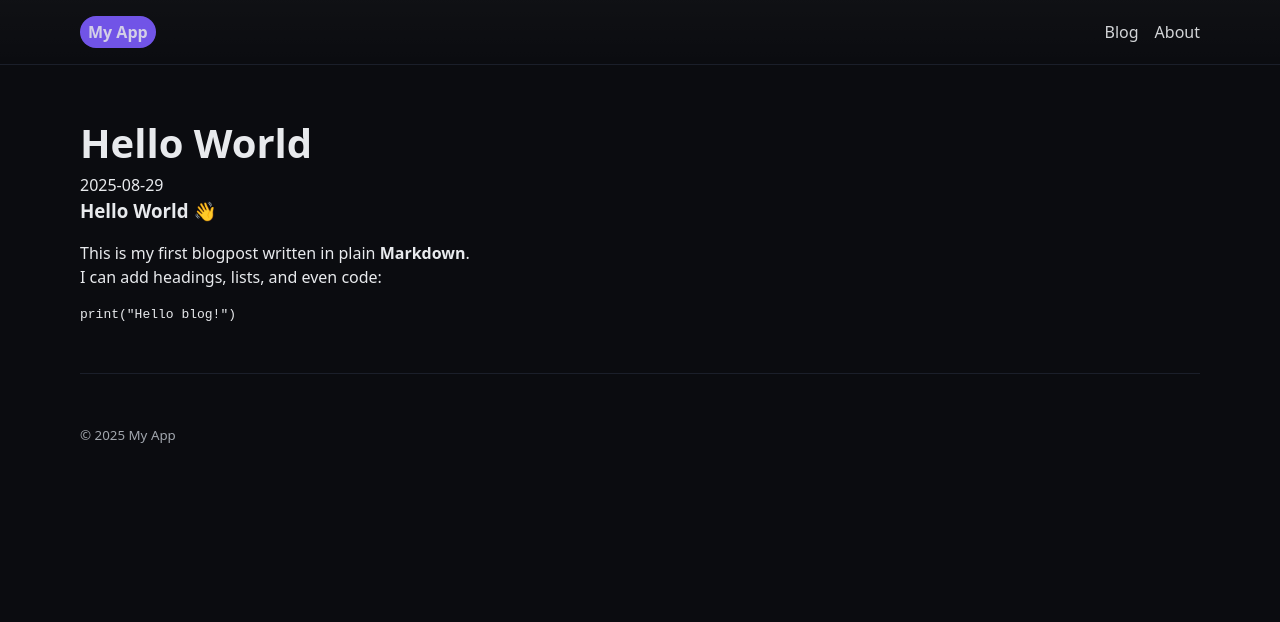
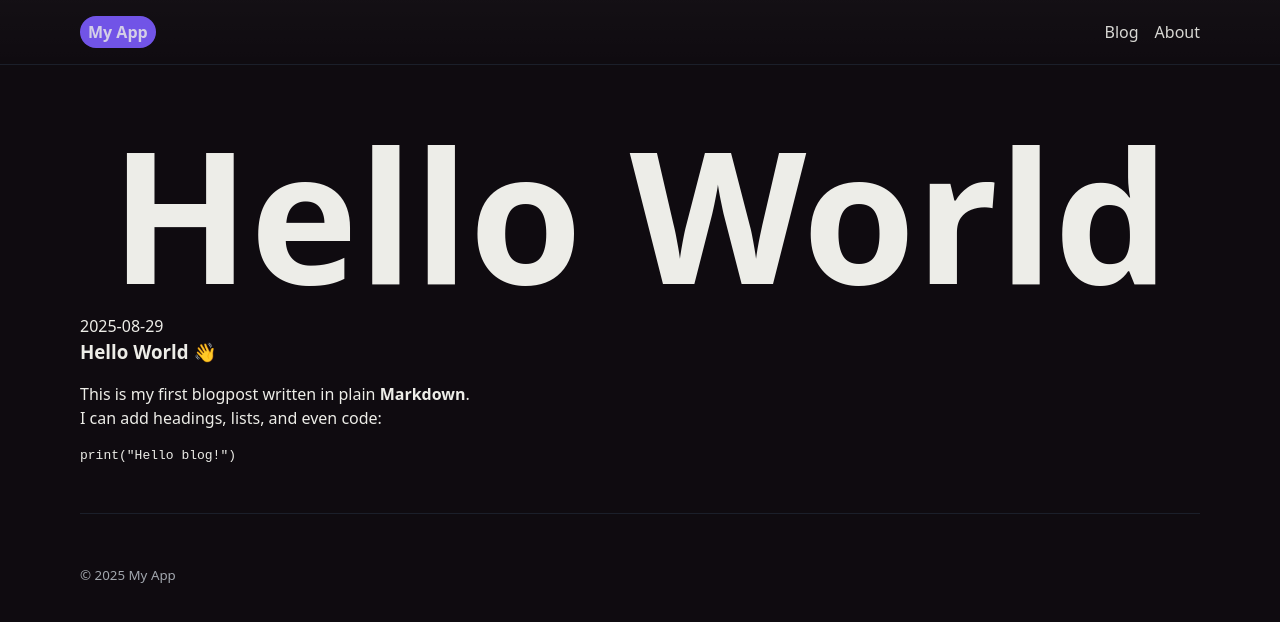
Before and after one commit to LazyDart/lazydart.github.io, a Next.js app: page /blog/hello-world in a window 1280 px wide. Shown: the top 622 px of the page. Built offline with nearby package versions, Linux system fonts and the light colour scheme.

Commit message:
feat: added huge blog titles with autofitting

```diff
--- a/app/blog/[slug]/page.module.css
+++ b/app/blog/[slug]/page.module.css
@@ -1,4 +1,25 @@
 /* app/blog/[slug]/page.module.css */
+.postTitle {
+  font-size: var(--title-size, 1.6rem);
+  line-height: 1.1;
+  text-wrap: balance;
+  overflow-wrap: anywhere;
+
+  /* start hidden to avoid pop */
+  opacity: 0;
+
+  /* (optional) reserve space to reduce layout shift while hidden */
+  min-block-size: calc(var(--lines, 2) * 1.1 * var(--title-size, 1.6rem));
+
+  text-align: center;
+  margin-inline: auto;
+  display: block;
+}
+
+.postTitle[data-fit="ready"] {
+  opacity: 1;
+  transition: opacity 120ms ease-out;
+}
 .article { --stack-gap: 1rem; }
-.title { font-size: clamp(1.75rem, 2.5vw + 1rem, 2.5rem); }
+.title { font-size: clamp(8rem, 12vw + 1rem, 10rem); }
 .meta { color: var(--muted); }
--- a/app/blog/[slug]/page.tsx
+++ b/app/blog/[slug]/page.tsx
@@ -3,6 +3,7 @@ import { getPostBySlug, getAllPosts } from "@/lib/posts";
 import { MDXRemote } from "next-mdx-remote/rsc";
 import { Container } from "@/app/components/Container";
 import { Section } from "@/app/components/Section";
+import { FitTitle } from "@/app/components/FitTitle";
 import styles from "./page.module.css";
 
 
@@ -18,7 +19,13 @@ export default async function BlogPost({ params }: {params: any }) {
     return (
     <Section>
       <Container>
-        <h1 className={styles.title}>{post.meta.title}</h1>
+        <FitTitle
+            text={post.meta.title}
+            className={styles.postTitle}
+            min={10}
+            max={100}
+            lines={1}
+        />
         <p className={styles.date}>{post.meta.date}</p>
         <article className={`stack ${styles.article}`}>
             {/* Render markdown/MDX content as React components */}
--- /dev/null
+++ b/app/components/FitTitle.tsx
@@ -0,0 +1,30 @@
+// components/FitTitle.tsx
+"use client";
+import { useEffect, useRef } from "react";
+import { useFitText } from "@/lib/useFitText"; // your faster hook
+
+type Props = { text: string; className?: string; min?: number; max?: number; lines?: number; };
+
+export function FitTitle({ text, className, min = 1.25, max = 4, lines = 2 }: Props) {
+  const { ref, ready } = useFitText({ min, max, lines }); // return "ready"
+  const elRef = useRef<HTMLElement | null>(null);
+
+  // tie the inner ref together (optional; useFitTextFast can expose "ref" directly)
+  useEffect(() => { elRef.current = ref.current; }, [ref]);
+
+  return (
+    <h1
+      ref={ref as any}
+      className={className}
+      data-fit={ready ? "ready" : "pending"}
+      style={{
+        // a small, safe default so it never renders HUGE initially
+        ["--title-size" as any]: `${Math.min(max, 10)}rem`,
+        // optional: reserve space ≈ lines * line-height * initial size (reduces layout shift)
+        ["--lines" as any]: lines,
+      }}
+    >
+      {text}
+    </h1>
+  );
+}
--- a/app/globals.css
+++ b/app/globals.css
@@ -18,9 +18,9 @@ p, h1, h2, h3, h4, h5, h6 { overflow-wrap: anywhere; }
   --gutter-lg: 2rem;        /* side padding ≥768px */
   --radius: 12px;
 
-  --bg: #0b0c10;
+  --bg: #0f0b10;
   --panel: #111317;
-  --text: #e8eaed;
+  --text: #edede8;
   --muted: #a1a6ad;
   --brand: #7c5cff;
   --brand-ink: #e9e4ff;
--- /dev/null
+++ b/lib/useFitText.ts
@@ -0,0 +1,105 @@
+// lib/useFitText.ts
+import { useEffect, useMemo, useRef, useState } from "react";
+
+type Options = {
+  min?: number;
+  max?: number;
+  lines?: number;
+  debounceMs?: number;
+};
+
+export function useFitText({
+  min = 1.25,
+  max = 4,
+  lines = 2,
+  debounceMs = 50,
+}: Options = {}) {
+  const ref = useRef<HTMLElement | null>(null);
+  const [ready, setReady] = useState(false);
+
+  const roRef = useRef<ResizeObserver | null>(null);
+  const ioRef = useRef<IntersectionObserver | null>(null);
+  const rafRef = useRef<number | null>(null);
+  const timerRef = useRef<number | null>(null);
+
+  const schedule = useMemo(
+    () => (fn: () => void) => {
+      if (timerRef.current) window.clearTimeout(timerRef.current);
+      timerRef.current = window.setTimeout(() => {
+        if (rafRef.current) cancelAnimationFrame(rafRef.current);
+        rafRef.current = requestAnimationFrame(fn);
+      }, debounceMs);
+    },
+    [debounceMs]
+  );
+
+  function apply(rem: number) {
+    const el = ref.current;
+    if (el) el.style.setProperty("--title-size", `${rem}rem`);
+  }
+
+  function fitsAt(rem: number, el: HTMLElement, container: HTMLElement): boolean {
+    el.style.setProperty("--title-size", `${rem}rem`);
+    const rect = el.getBoundingClientRect();
+    const style = getComputedStyle(el);
+    const lineHeight = parseFloat(style.lineHeight);
+    const usedLines = Math.max(1, Math.round(rect.height / lineHeight));
+    const containerWidth = container.getBoundingClientRect().width;
+    return usedLines <= lines && el.scrollWidth <= containerWidth + 0.5;
+  }
+
+  function measure() {
+    const el = ref.current;
+    if (!el) return;
+    const container = el.parentElement ?? el;
+
+    el.style.setProperty("opacity", "0"); // hide while measuring
+
+    // Quick early exit
+    if (fitsAt(max, el, container)) {
+      apply(max);
+      setReady(true);
+      el.style.removeProperty("opacity");
+      return;
+    }
+
+    let lo = min;
+    let hi = max;
+    for (let i = 0; i < 6; i++) {
+      const mid = (lo + hi) / 2;
+      if (fitsAt(mid, el, container)) lo = mid;
+      else hi = mid;
+    }
+
+    const finalRem = Math.max(min, Math.min(max, lo));
+    apply(finalRem);
+    setReady(true);
+    el.style.removeProperty("opacity");
+  }
+
+  useEffect(() => {
+    const el = ref.current;
+    if (!el) return;
+
+    const container = el.parentElement ?? el;
+
+    roRef.current = new ResizeObserver(() => schedule(measure));
+    roRef.current.observe(container);
+
+    ioRef.current = new IntersectionObserver((entries) => {
+      if (entries.some((e) => e.isIntersecting)) schedule(measure);
+    });
+    ioRef.current.observe(el);
+
+    schedule(measure);
+
+    return () => {
+      if (timerRef.current) window.clearTimeout(timerRef.current);
+      if (rafRef.current) cancelAnimationFrame(rafRef.current);
+      roRef.current?.disconnect();
+      ioRef.current?.disconnect();
+    };
+  }, [schedule, min, max, lines]);
+
+  return { ref, ready };
+}
```
